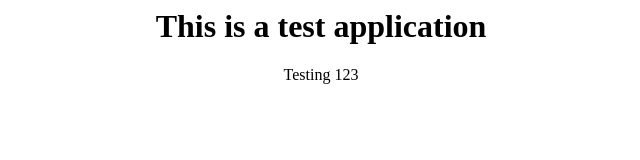
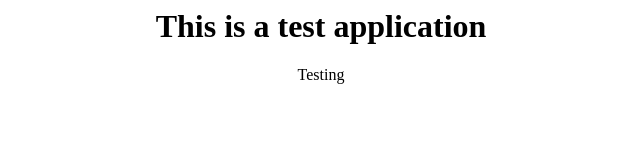
Before and after one commit to cigamit/test_app, a plain HTML site: page index.html in a window 1280 px wide. Shown: the full height of the page, 319-959 px from the left. Drawn offline with Linux system fonts and the light colour scheme.

Commit message:
Update index.html

```diff
--- a/index.html
+++ b/index.html
@@ -3,7 +3,7 @@
 
     <center><h1>This is a test application</h1></center>
 
-<center>Testing 123</center>
+<center>Testing</center>
 
 
 
```
